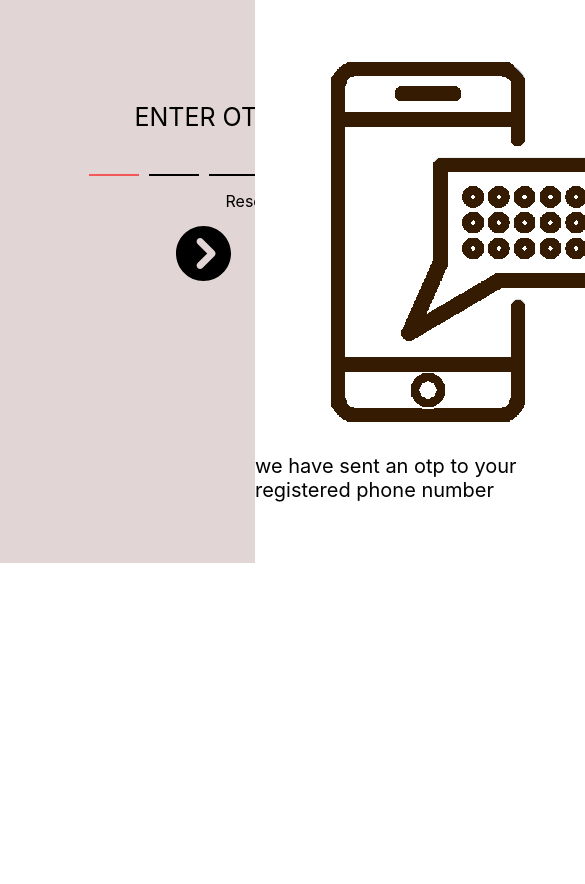
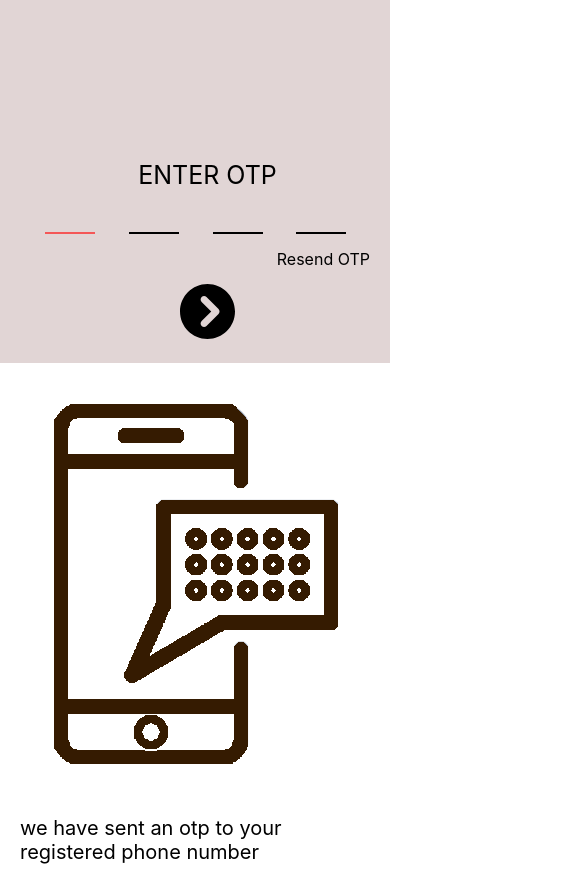
Before and after one commit to bharatrnair/socius-all, a React (Create React App) app: page /otp in a window 390 px wide. Shown: the top 884 px of the page, 585 px wide, since content can reach past the window. Before the commit the page ends 844 px from the top, so only its background shows below. Built offline with nearby package versions, Linux system fonts and the light colour scheme.

Commit message:
otp css change

```diff
--- a/src/components/Otp.css
+++ b/src/components/Otp.css
@@ -12,13 +12,14 @@
   }
   .otpSection{
   background-color: #E1D5D5;
+  padding: 20px;
 }
 .vectorSection{
   background-color: #ffff;
 }
 .otpDetailsSection {
-    margin: auto;
-    max-width: 50%;
+    /* margin: auto;  */
+    /* max-width: 50%; */
     display: grid;
     gap: 15px;
     margin-top: 40%;
@@ -62,20 +63,22 @@
 }
 .vectorImage img{
   display: grid;
-  padding-left: 75px;
+  padding:20px;
 }
 .vectorSection{
   display: grid;
   place-items: center;
   align-content: center;
   gap: 32px;
+  padding: 20px;
 }
 #three{
   color: black;
   font-size: 20px;
 }
-@media (max-width: 768px) {
+@media screen and (max-width: 660px) {
     .mainContainer{
-        grid-template-rows: 2fr 1fr;
+        grid-template-rows:auto;
+        grid-template-columns: unset;
     }
 }
```
